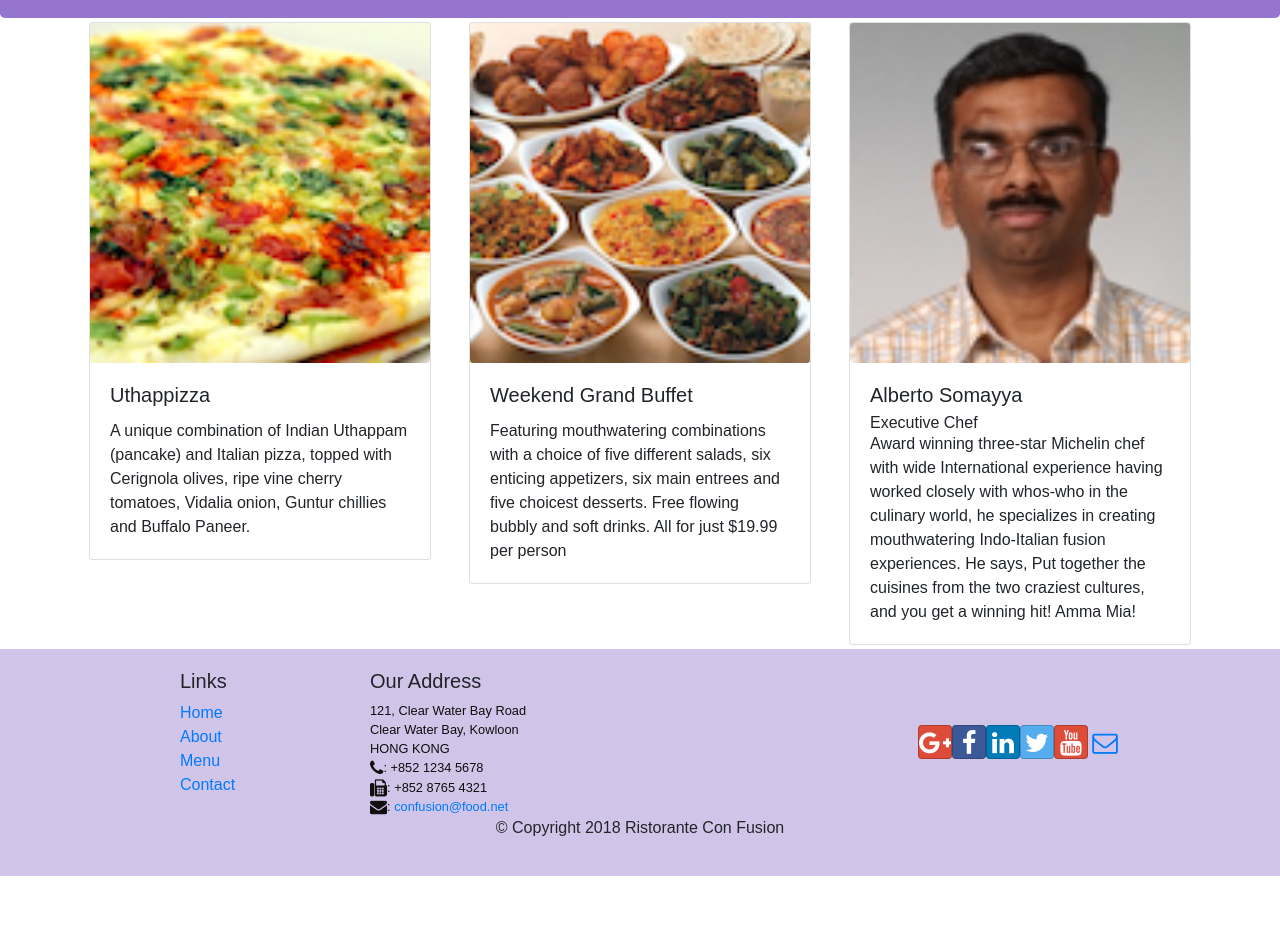
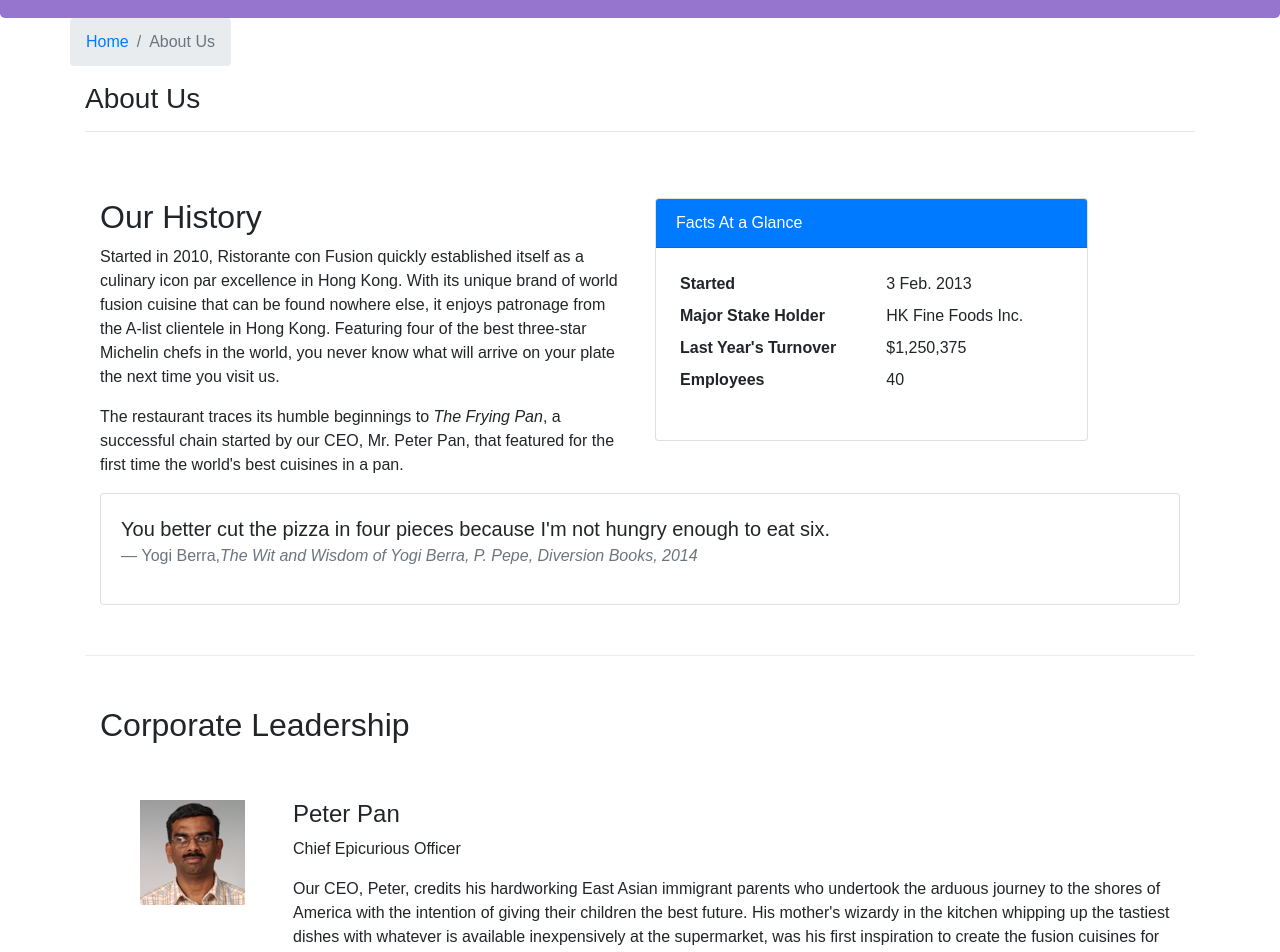
Before and after one commit to rohitjain908/ReactConfusionApp, a React (Create React App) app: page /aboutus in a window 1280 px wide. Before the commit this address led to /home. Shown: the part 340-1292 px from the top of the page. Before the commit the page ends 1216 px from the top, so only its background shows below. Built offline with nearby package versions, Linux system fonts and the light colour scheme.

Commit message:
Controlled Forms

```diff
--- /dev/null
+++ b/src/components/AboutComponent.js
@@ -0,0 +1,96 @@
+import React from 'react';
+import { Breadcrumb, BreadcrumbItem, Card, CardBody, CardHeader, Media } from 'reactstrap';
+import { Link } from 'react-router-dom';
+
+function RenderLeader({leader}){
+  return(
+    <div key={leader.id} className="col-12 mt-5">
+      <Media tag="li">
+        <Media left middle>
+          <Media object src={leader.image} alt={leader.name}/>
+        </Media>
+        <Media body className="ml-5">
+          <Media heading>{leader.name}</Media>
+          <p>{leader.designation}</p>
+          <p>{leader.description}</p>
+        </Media>
+      </Media>
+    </div>
+  )
+}
+
+function About(props) {
+
+    const leaders = props.leaders.map((leader) => {
+        return (
+          <div key={leader.id} className="row">
+            <RenderLeader leader={leader}/>
+          </div>
+        );
+    });
+
+    return(
+        <div className="container">
+            <div className="row">
+                <Breadcrumb>
+                    <BreadcrumbItem><Link to="/home">Home</Link></BreadcrumbItem>
+                    <BreadcrumbItem active>About Us</BreadcrumbItem>
+                </Breadcrumb>
+                <div className="col-12">
+                    <h3>About Us</h3>
+                    <hr />
+                </div>
+            </div>
+            <div className="row row-content">
+                <div className="col-12 col-md-6">
+                    <h2>Our History</h2>
+                    <p>Started in 2010, Ristorante con Fusion quickly established itself as a culinary icon par excellence in Hong Kong. With its unique brand of world fusion cuisine that can be found nowhere else, it enjoys patronage from the A-list clientele in Hong Kong.  Featuring four of the best three-star Michelin chefs in the world, you never know what will arrive on your plate the next time you visit us.</p>
+                    <p>The restaurant traces its humble beginnings to <em>The Frying Pan</em>, a successful chain started by our CEO, Mr. Peter Pan, that featured for the first time the world's best cuisines in a pan.</p>
+                </div>
+                <div className="col-12 col-md-5">
+                    <Card>
+                        <CardHeader className="bg-primary text-white">Facts At a Glance</CardHeader>
+                        <CardBody>
+                            <dl className="row p-1">
+                                <dt className="col-6">Started</dt>
+                                <dd className="col-6">3 Feb. 2013</dd>
+                                <dt className="col-6">Major Stake Holder</dt>
+                                <dd className="col-6">HK Fine Foods Inc.</dd>
+                                <dt className="col-6">Last Year's Turnover</dt>
+                                <dd className="col-6">$1,250,375</dd>
+                                <dt className="col-6">Employees</dt>
+                                <dd className="col-6">40</dd>
+                            </dl>
+                        </CardBody>
+                    </Card>
+                </div>
+                <div className="col-12">
+                    <Card>
+                        <CardBody className="bg-faded">
+                            <blockquote className="blockquote">
+                                <p className="mb-0">You better cut the pizza in four pieces because
+                                    I'm not hungry enough to eat six.</p>
+                                <footer className="blockquote-footer">Yogi Berra,
+                                <cite title="Source Title">The Wit and Wisdom of Yogi Berra,
+                                    P. Pepe, Diversion Books, 2014</cite>
+                                </footer>
+                            </blockquote>
+                        </CardBody>
+                    </Card>
+                </div>
+            </div>
+            <div className="row row-content">
+                <div className="col-12">
+                    <h2>Corporate Leadership</h2>
+                </div>
+                <div className="col-12">
+                    <Media list>
+                      {leaders}
+                    </Media>
+                </div>
+            </div>
+        </div>
+    );
+}
+
+export default About;
--- a/src/components/ContactComponent.js
+++ b/src/components/ContactComponent.js
@@ -1,8 +1,46 @@
-import React from 'react';
-import {Breadcrumb,BreadcrumbItem} from 'reactstrap';
+import React,{Component} from 'react';
+import {Breadcrumb,BreadcrumbItem,Form,Button,FormGroup,Label,Input,Col} from 'reactstrap';
 import {Link} from 'react-router-dom';
 
-function Contact(props) {
+class Contact extends Component {
+
+    constructor(props){
+        super(props);
+
+        this.state={
+            firstname:'',
+            lastname:'',
+            telnum:'',
+            email:'',
+            agree:false,
+            contactType:'Tel.',
+            message:''
+
+        }
+        this.handleSubmit=this.handleSubmit.bind(this);
+        this.handleInputChange=this.handleInputChange.bind(this);
+    }
+
+    handleInputChange(event){
+
+        const target=event.target;
+        const value=target.type==="checkbox"?target.checked:target.value;
+        const name=target.name;
+
+        this.setState({
+            [name]:value
+        })
+    }
+
+    handleSubmit(event){
+        console.log("The Current State is"+JSON.stringify(this.state));
+        alert("The Current State is"+JSON.stringify(this.state));
+        event.preventDefault();
+    }
+
+
+
+    render(){
         return(
             <div className="container">
                 <div className="row">
@@ -41,8 +79,80 @@
                         </div>
                     </div>
                 </div>
+                <div className="row row-content">
+                    <div className="col-12">
+                        <h3>Send Us Your FeedBack</h3>
+                    </div>
+                    <div className="col-12 col-md-9">
+                        <Form onSubmit={this.handleSubmit}>
+                            <FormGroup row>
+                                <Label htmlFor="firstname" md={2}>First Name</Label>
+                                <Col md={10}>
+                                    <Input type="text" id="firstname" name="firstname"  placeholder="FirstName" value={this.state.firstname}
+                                    onChange={this.handleInputChange}/>
+                                </Col>
+                            </FormGroup>
+                            <FormGroup row>
+                                <Label htmlFor="lastname" md={2}>Last Name</Label>
+                                <Col md={10}>
+                                    <Input type="text" id="lastname" name="lastname"  placeholder="LastName" value={this.state.lastname}
+                                    onChange={this.handleInputChange}/>
+                                </Col>
+                            </FormGroup>
+                            <FormGroup row>
+                                <Label htmlFor="telnum" md={2}>Tel. Number</Label>
+                                <Col md={10}>
+                                    <Input type="tel" id="telnum" name="telnum"  placeholder="Tel. Number" value={this.state.telnum} onChange={this.handleInputChange}/>
+                                </Col>
+                            </FormGroup>
+                            <FormGroup row>
+                                <Label htmlFor="email" md={2}>Email</Label>
+                                <Col md={10}>
+                                    <Input type="email" id="email" name="email"  placeholder="Email" value={this.state.email} onChange={this.handleInputChange}/>
+                                </Col>
+                            </FormGroup>
+
+                            <FormGroup row>
+                                <Col md={{size: 6 ,offset:2}}>
+                                    <FormGroup check>
+                                        <Label check>
+                                            <Input type="checkbox" name="agree" checked={this.state.agree} onChange={this.handleInputChange}/>{' '}
+                                            <strong>May We Contact You?</strong>
+                                        </Label>
+                                    </FormGroup>
+                                </Col>
+                                <Col md={{size: 3 ,offset:1}}>
+                                    <Input type="select" name="contactType" value={this.state.contactType} onChange={this.handleInputChange} >
+                                        <option>Tel.</option>
+                                        <option>Email</option>
+                                    </Input>
+                                </Col>
+                            </FormGroup>
+                            <FormGroup row>
+                                <Label htmlFor="message" md={2}>Your Feedback</Label>
+                                <Col md={10}>
+                                    <Input type="textarea" id="message" name="message"  rows="12" value={this.state.message} onChange={this.handleInputChange}/>
+                                </Col>
+                            </FormGroup>
+                            <FormGroup row>
+                                <Col md={{size:10,offset:2}}>
+                                    <Button type="submit" color="primary">
+                                        Send Feedback
+                                    </Button>
+                                </Col>
+
+                            </FormGroup>
+                        </Form>
+
+
+                    </div>
+
+                </div>
             </div>
         );
+
+    }
+
 }
 
 export default Contact;
--- a/src/components/MainComponent.js
+++ b/src/components/MainComponent.js
@@ -1,6 +1,7 @@
 import React, { Component } from 'react';
 import Menu from './MenuComponent';
 import Dishdetail from './DishdetailComponent'
+import About from './AboutComponent.js'
 import { DISHES } from '../shared/dishes';
 import { COMMENTS } from '../shared/comments';
 import {PROMOTIONS} from '../shared/promotions';
@@ -40,6 +41,11 @@
       )
 
     }
+    const AboutPage=()=>{
+      return(
+        <About leaders={this.state.leaders}/>
+      )
+    }
     return (
       <div>
         <Header/>
@@ -48,6 +54,7 @@
           <Route exact path="/menu" component={()=><Menu dishes={this.state.dishes}/>}/>
           <Route path="/menu/:dishId" component={DishWithId}/>
           <Route exact path="/contactus" component={Contact} />
+          <Route path='/aboutus' component={AboutPage}/>
           <Redirect to="/home"/>
         </Switch>
         <Footer/>
```
Lines whose indentation alone changed are shown as unchanged.
